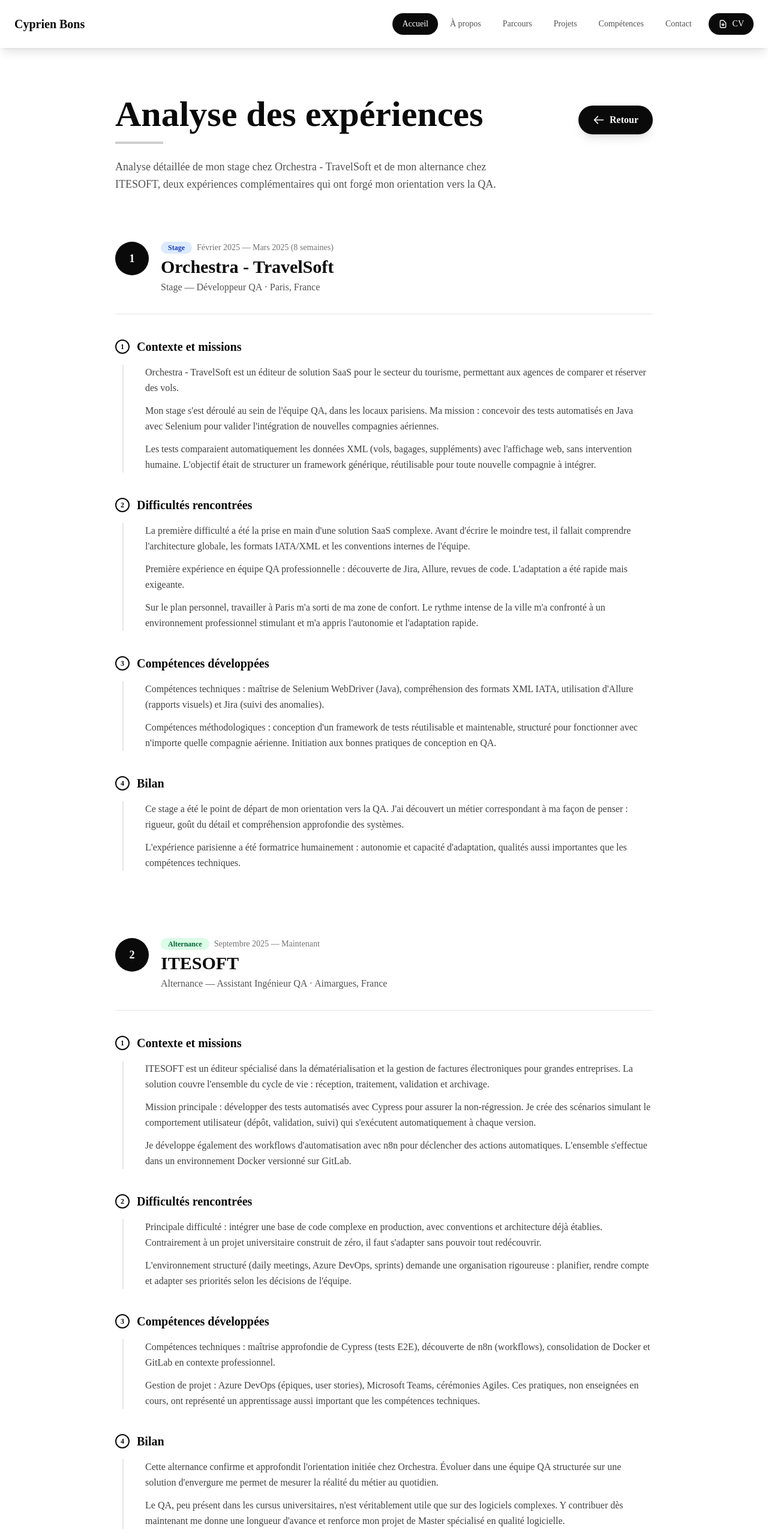
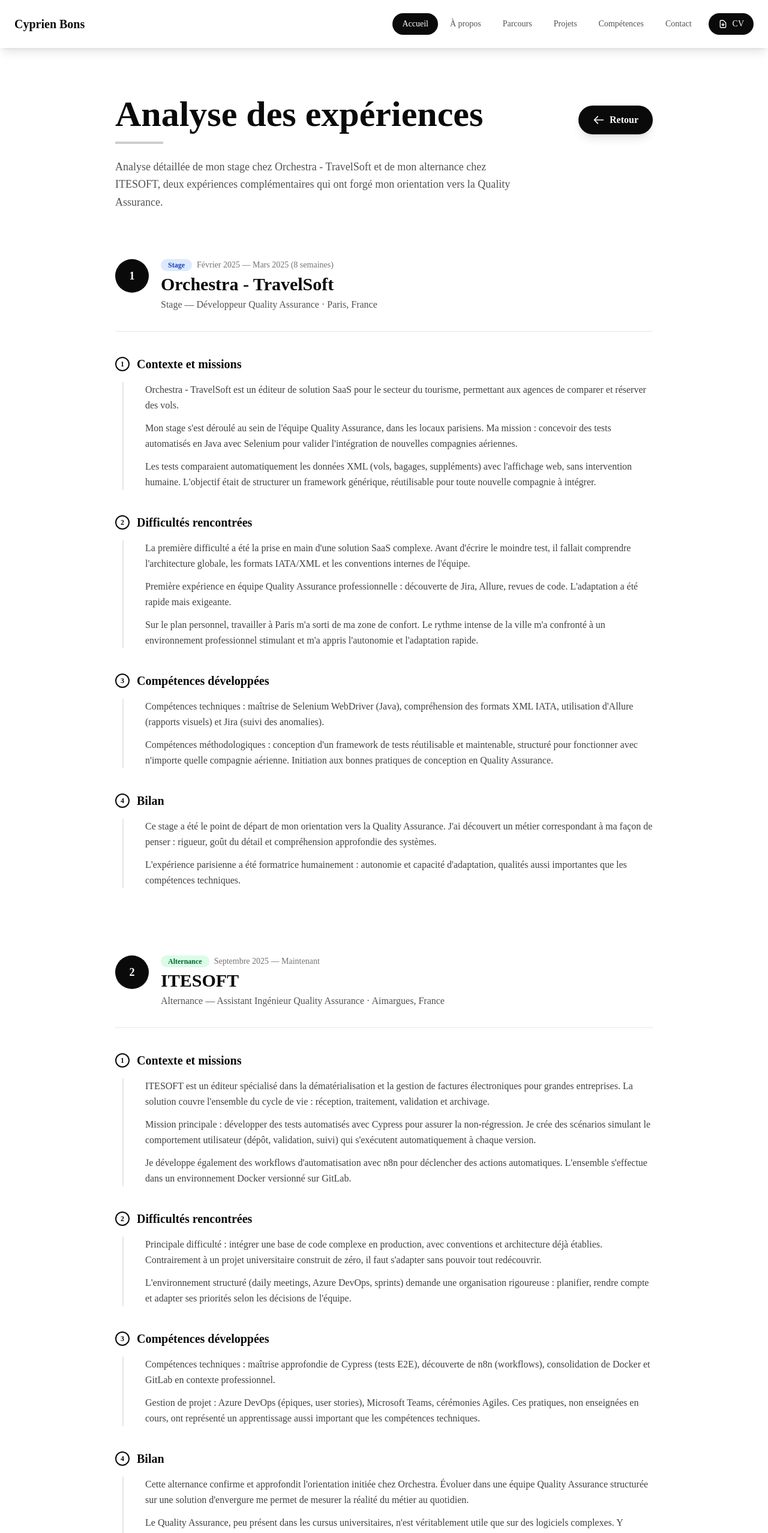
Before and after one commit to M2M2005/Site-Web, a Next.js app: page /experience in a window 1280 px wide. Shown: the top 2556 px of the page at 60% size. Built offline with nearby package versions, Linux system fonts and the light colour scheme.

Commit message:
Quality Assurance

```diff
--- a/app/layout.tsx
+++ b/app/layout.tsx
@@ -13,9 +13,9 @@
 });
 
 export const metadata: Metadata = {
-  title: "Cyprien Bons | Portfolio - Étudiant en Informatique & QA",
-  description: "Portfolio de Cyprien Bons, étudiant en BUT Informatique parcours DACS (Réseau & CyberSécurité), actuellement en alternance chez ITESOFT en tant qu'Assistant Ingénieur QA.",
-  keywords: ["Cyprien Bons", "Portfolio", "Développeur", "QA", "Quality Assurance", "BUT Informatique", "DACS", "Cypress", "Selenium", "Java", "PHP"],
+  title: "Cyprien Bons | Portfolio - Étudiant en Informatique & Quality Assurance",
+  description: "Portfolio de Cyprien Bons, étudiant en BUT Informatique parcours DACS (Réseau & CyberSécurité), actuellement en alternance chez ITESOFT en tant qu'Assistant Ingénieur Quality Assurance.",
+  keywords: ["Cyprien Bons", "Portfolio", "Développeur", "Quality Assurance", "Quality Assurance", "BUT Informatique", "DACS", "Cypress", "Selenium", "Java", "PHP"],
   authors: [{ name: "Cyprien Bons" }],
   creator: "Cyprien Bons",
   openGraph: {
@@ -23,13 +23,13 @@
     locale: "fr_FR",
     url: "https://cyprienbons.com",
     title: "Cyprien Bons | Portfolio",
-    description: "Portfolio de Cyprien Bons - Étudiant en Informatique & Assistant Ingénieur QA",
+    description: "Portfolio de Cyprien Bons - Étudiant en Informatique & Assistant Ingénieur Quality Assurance",
     siteName: "Cyprien Bons Portfolio",
   },
   twitter: {
     card: "summary_large_image",
     title: "Cyprien Bons | Portfolio",
-    description: "Portfolio de Cyprien Bons - Étudiant en Informatique & Assistant Ingénieur QA",
+    description: "Portfolio de Cyprien Bons - Étudiant en Informatique & Assistant Ingénieur Quality Assurance",
   },
   icons: {
     icon: "/img/Logo_CB.png",
--- a/components/sections/about-section.tsx
+++ b/components/sections/about-section.tsx
@@ -91,8 +91,8 @@
                         </p>
 
                         <p className="text-lg text-white/90 dark:text-neutral-950/90 leading-relaxed">
-                            Actuellement en alternance chez ITESOFT au sein de l'équipe QA, je conçois et améliore des
-                            processus de tests automatisés pour garantir la qualité des produits livrés. La QA s'impose
+                            Actuellement en alternance chez ITESOFT au sein de l'équipe Quality Assurance, je conçois et améliore des
+                            processus de tests automatisés pour garantir la qualité des produits livrés. La Quality Assurance s'impose
                             naturellement comme mon domaine de prédilection. Elle allie exigence technique et impact
                             concret, où chaque test représente une garantie supplémentaire pour l'utilisateur final.
                         </p>
--- a/components/sections/experience-ppp-section.tsx
+++ b/components/sections/experience-ppp-section.tsx
@@ -23,7 +23,7 @@
     {
         id: "orchestra",
         period: "Février 2025 — Mars 2025 (8 semaines)",
-        position: "Stage — Développeur QA",
+        position: "Stage — Développeur Quality Assurance",
         company: "Orchestra - TravelSoft",
         location: "Paris, France",
         type: "stage",
@@ -33,7 +33,7 @@
                 label: "Contexte et missions",
                 content: [
                     "Orchestra - TravelSoft est un éditeur de solution SaaS pour le secteur du tourisme, permettant aux agences de comparer et réserver des vols.",
-                    "Mon stage s'est déroulé au sein de l'équipe QA, dans les locaux parisiens. Ma mission : concevoir des tests automatisés en Java avec Selenium pour valider l'intégration de nouvelles compagnies aériennes.",
+                    "Mon stage s'est déroulé au sein de l'équipe Quality Assurance, dans les locaux parisiens. Ma mission : concevoir des tests automatisés en Java avec Selenium pour valider l'intégration de nouvelles compagnies aériennes.",
                     "Les tests comparaient automatiquement les données XML (vols, bagages, suppléments) avec l'affichage web, sans intervention humaine. L'objectif était de structurer un framework générique, réutilisable pour toute nouvelle compagnie à intégrer.",
                 ],
             },
@@ -42,7 +42,7 @@
                 label: "Difficultés rencontrées",
                 content: [
                     "La première difficulté a été la prise en main d'une solution SaaS complexe. Avant d'écrire le moindre test, il fallait comprendre l'architecture globale, les formats IATA/XML et les conventions internes de l'équipe.",
-                    "Première expérience en équipe QA professionnelle : découverte de Jira, Allure, revues de code. L'adaptation a été rapide mais exigeante.",
+                    "Première expérience en équipe Quality Assurance professionnelle : découverte de Jira, Allure, revues de code. L'adaptation a été rapide mais exigeante.",
                     "Sur le plan personnel, travailler à Paris m'a sorti de ma zone de confort. Le rythme intense de la ville m'a confronté à un environnement professionnel stimulant et m'a appris l'autonomie et l'adaptation rapide.",
                 ],
             },
@@ -51,14 +51,14 @@
                 label: "Compétences développées",
                 content: [
                     "Compétences techniques : maîtrise de Selenium WebDriver (Java), compréhension des formats XML IATA, utilisation d'Allure (rapports visuels) et Jira (suivi des anomalies).",
-                    "Compétences méthodologiques : conception d'un framework de tests réutilisable et maintenable, structuré pour fonctionner avec n'importe quelle compagnie aérienne. Initiation aux bonnes pratiques de conception en QA.",
+                    "Compétences méthodologiques : conception d'un framework de tests réutilisable et maintenable, structuré pour fonctionner avec n'importe quelle compagnie aérienne. Initiation aux bonnes pratiques de conception en Quality Assurance.",
                 ],
             },
             {
                 id: "bilan",
                 label: "Bilan",
                 content: [
-                    "Ce stage a été le point de départ de mon orientation vers la QA. J'ai découvert un métier correspondant à ma façon de penser : rigueur, goût du détail et compréhension approfondie des systèmes.",
+                    "Ce stage a été le point de départ de mon orientation vers la Quality Assurance. J'ai découvert un métier correspondant à ma façon de penser : rigueur, goût du détail et compréhension approfondie des systèmes.",
                     "L'expérience parisienne a été formatrice humainement : autonomie et capacité d'adaptation, qualités aussi importantes que les compétences techniques.",
                 ],
             },
@@ -67,7 +67,7 @@
     {
         id: "itesoft",
         period: "Septembre 2025 — Maintenant",
-        position: "Alternance — Assistant Ingénieur QA",
+        position: "Alternance — Assistant Ingénieur Quality Assurance",
         company: "ITESOFT",
         location: "Aimargues, France",
         type: "alternance",
@@ -101,8 +101,8 @@
                 id: "bilan",
                 label: "Bilan",
                 content: [
-                    "Cette alternance confirme et approfondit l'orientation initiée chez Orchestra. Évoluer dans une équipe QA structurée sur une solution d'envergure me permet de mesurer la réalité du métier au quotidien.",
-                    "Le QA, peu présent dans les cursus universitaires, n'est véritablement utile que sur des logiciels complexes. Y contribuer dès maintenant me donne une longueur d'avance et renforce mon projet de Master spécialisé en qualité logicielle.",
+                    "Cette alternance confirme et approfondit l'orientation initiée chez Orchestra. Évoluer dans une équipe Quality Assurance structurée sur une solution d'envergure me permet de mesurer la réalité du métier au quotidien.",
+                    "Le Quality Assurance, peu présent dans les cursus universitaires, n'est véritablement utile que sur des logiciels complexes. Y contribuer dès maintenant me donne une longueur d'avance et renforce mon projet de Master spécialisé en qualité logicielle.",
                 ],
             },
         ],
@@ -138,7 +138,7 @@
                         </Link>
                     </div>
                     <p className="text-lg text-neutral-600 dark:text-white/60 leading-relaxed max-w-2xl">
-                        Analyse détaillée de mon stage chez Orchestra - TravelSoft et de mon alternance chez ITESOFT, deux expériences complémentaires qui ont forgé mon orientation vers la QA.
+                        Analyse détaillée de mon stage chez Orchestra - TravelSoft et de mon alternance chez ITESOFT, deux expériences complémentaires qui ont forgé mon orientation vers la Quality Assurance.
                     </p>
                 </motion.div>
 
```
Also changed, not shown: components/sections/experiences-section.tsx (+30 -23 lines), 1 other file (tests, documents, lock files or other folders).
